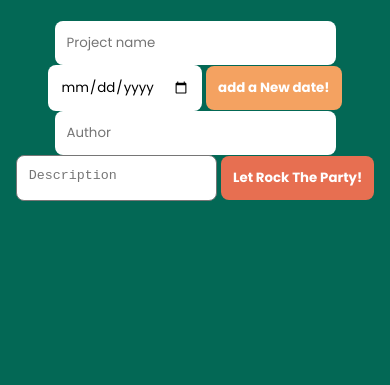
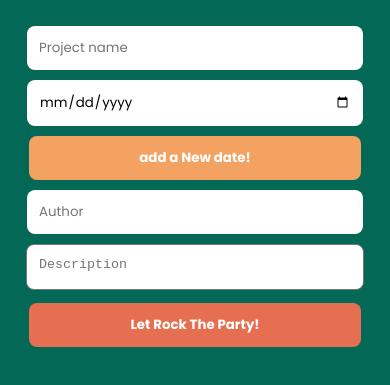
Before and after one commit to Mardixx/didlydoo-app, a website with bundled scripts: page index.html in a window 390 px wide. Shown: the part 75-460 px from the top of the page. Built offline with nearby package versions, Linux system fonts and the light colour scheme; files whose address does not match are found by name; a web font is replaced by a local one.

Commit message:
add media queries for input nav

```diff
--- a/SCSS/Components/_input.scss
+++ b/SCSS/Components/_input.scss
@@ -21,4 +21,15 @@
     height: 20px;
     margin-bottom: -19px;
   }
+  @media (max-width: 768px) {
+    input,
+    textarea {
+      width: 80%;
+      margin: 5px 1rem;
+    }
+    #add-button,
+    #dateNew-button {
+      width: 85%;
+    }
+  }
 }
```
Also changed, not shown: SCSS/style.css, 1 other file.
